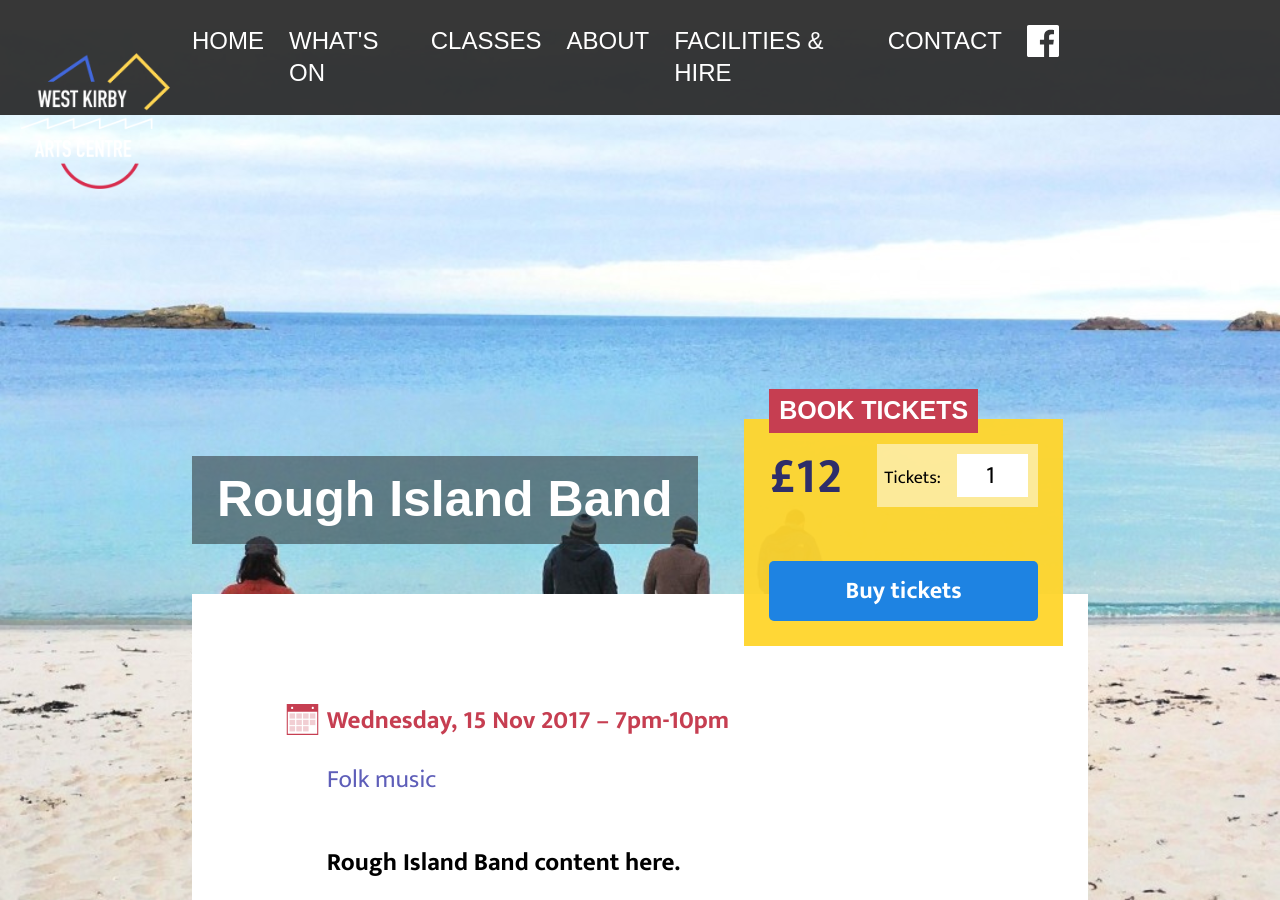
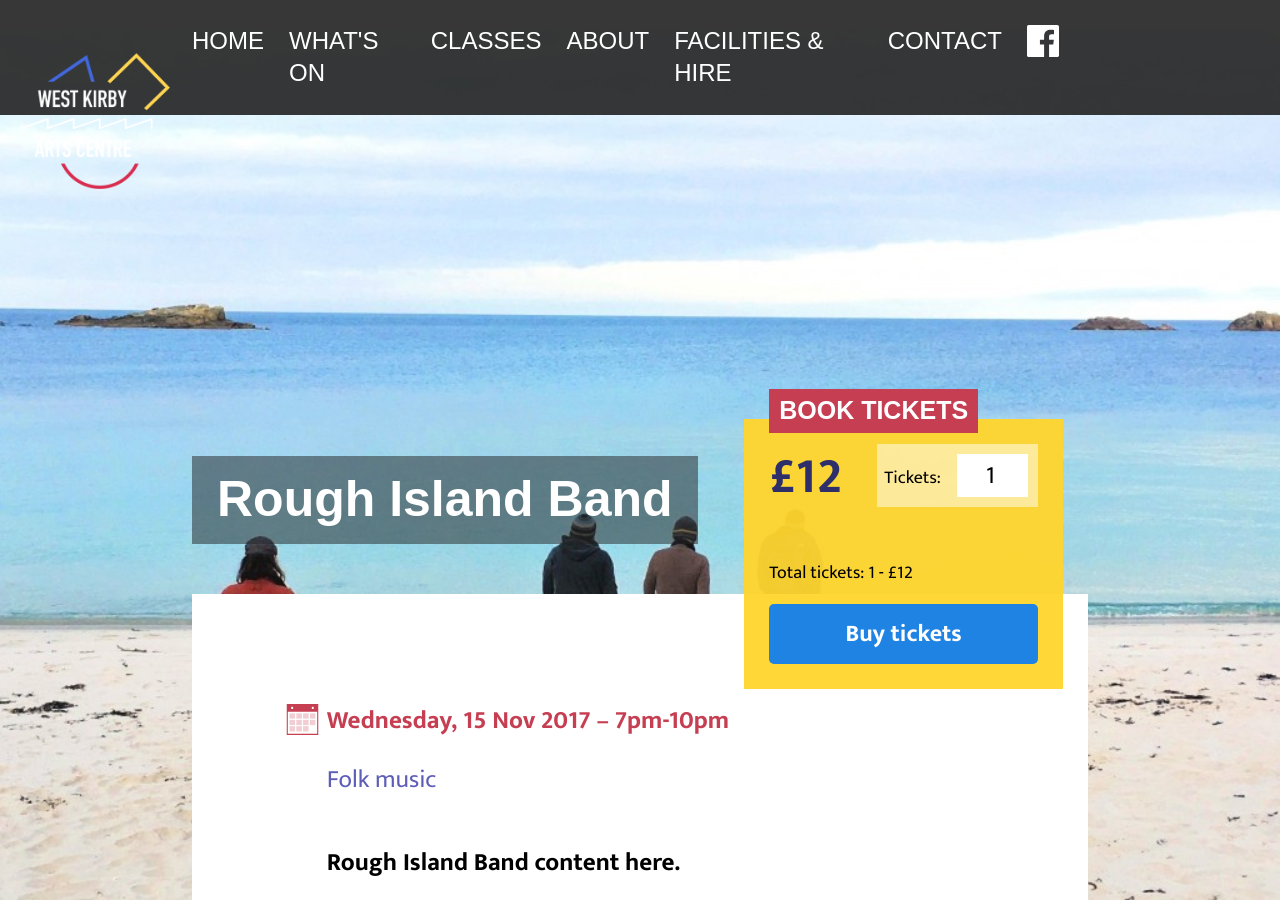
Before and after one commit to martincf/westkirbyartscentre, a Jekyll site: the page built from _events/2017-11-15-roughislandband.markdown, in a window 1280 px wide and 900 px high. Built offline with Jekyll 4.4.1, drawn with Linux system fonts in a browser that asks for light colours; nearby versions of some CDN libraries; some web fonts are replaced; comment, search, counter and statistics services are not loaded.

Commit message:
Ticket purchase js
JS to multiply ticket price by amount of tickets. Values get passed to
Worldpay for total price, ticket title, and number of tickets.

```diff
--- a/_layouts/eventdetail.html
+++ b/_layouts/eventdetail.html
@@ -13,18 +13,41 @@
 
   <p class="event--price">&pound;{{ page.price }}</p>
   <p class="event--tickets">
-    Tickets: <input type="number" id="ticketNo" value="1" class="event--ticketno" />
+    <script>
+      function getTicketNo() {
+        var tickets = document.getElementById("ticketNo").value;
+        document.getElementById("totalTickets").innerHTML = tickets;
+
+        // var tickets = document.getElementById("ticketNo").value;
+        var ticketsTotal = {{ page.price }} * tickets;
+        document.getElementById("totalPrice").innerHTML = ticketsTotal;
+        document.getElementById("wpTotalPrice").value = ticketsTotal;
+      }
+      function getTicketsTotal() {
+        var allTickets = document.getElementById("ticketNo").value;
+        document.getElementById("wpTotalTickets").value += allTickets;
+      }
+    </script>
+
+    Tickets: <input type="number" id="ticketNo" value="1" class="event--ticketno" onclick="getTicketNo()" />
+
+
+    <p>Total tickets: <span id="totalTickets">1</span> - &pound;<span id="totalPrice">{{ page.price }}</span></p>
+
   </p>
   <form action="https://secure-test.worldpay.com/wcc/purchase" method="POST">
   <!-- This next line contains the testMode parameter - it species that the submission is a test submission -->
   <input type="hidden" name="testMode" value="100">
   <input type="hidden" name="instId" value="1254946">
-  <input type="hidden" name="cartId" value="{{ page.title }} ticket(s)">
-  <input type="hidden" name="amount" value="{{ page.price }}">
+  <input type="hidden" name="cartId" id="wpTotalTickets" value="{{ page.title }} ticket(s) x ">
+  <input type="hidden" name="amount" id="wpTotalPrice" value="">
   <input type="hidden" name="currency" value="GBP">
-  <input class="event--purchase" type="submit" value="Buy tickets">
+  <input class="event--purchase" type="submit" value="Buy tickets" onclick="getTicketsTotal()">
   </form>
   {% endif %}
+
+
+
 </div>
   <div class="event--data">
       <!-- Get event date -->
```
